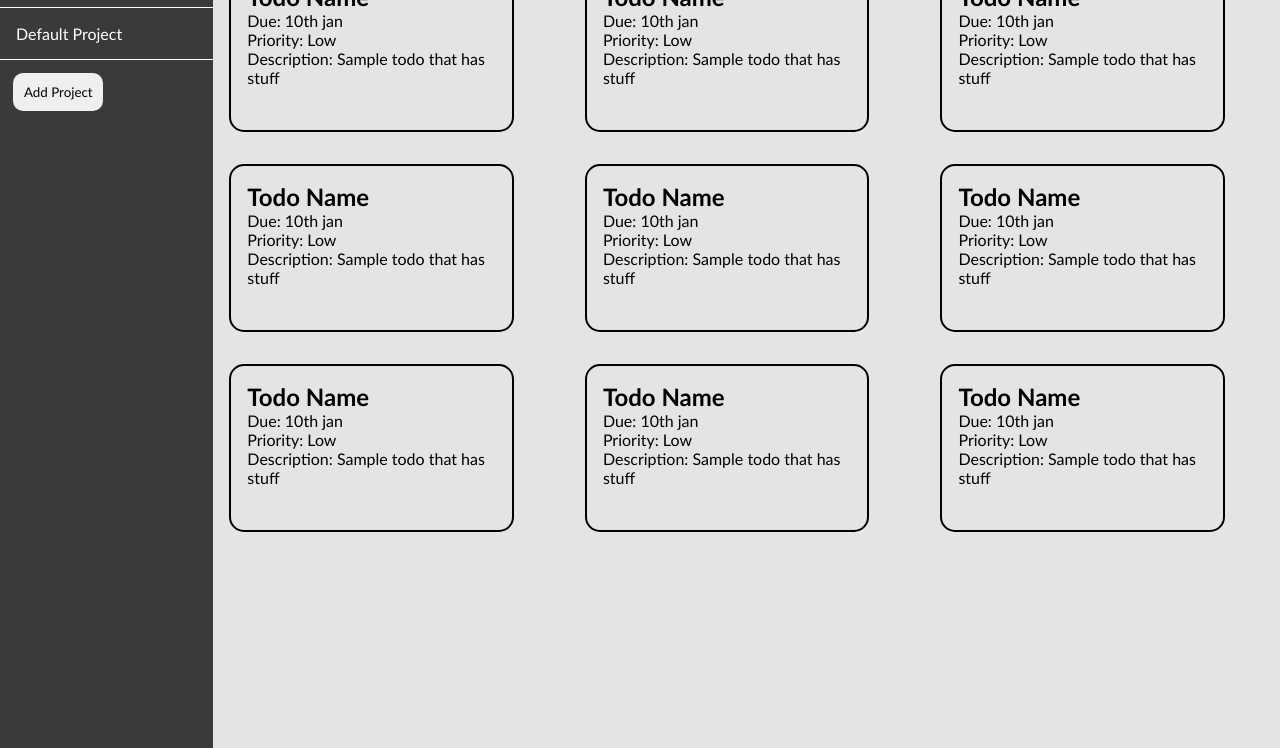
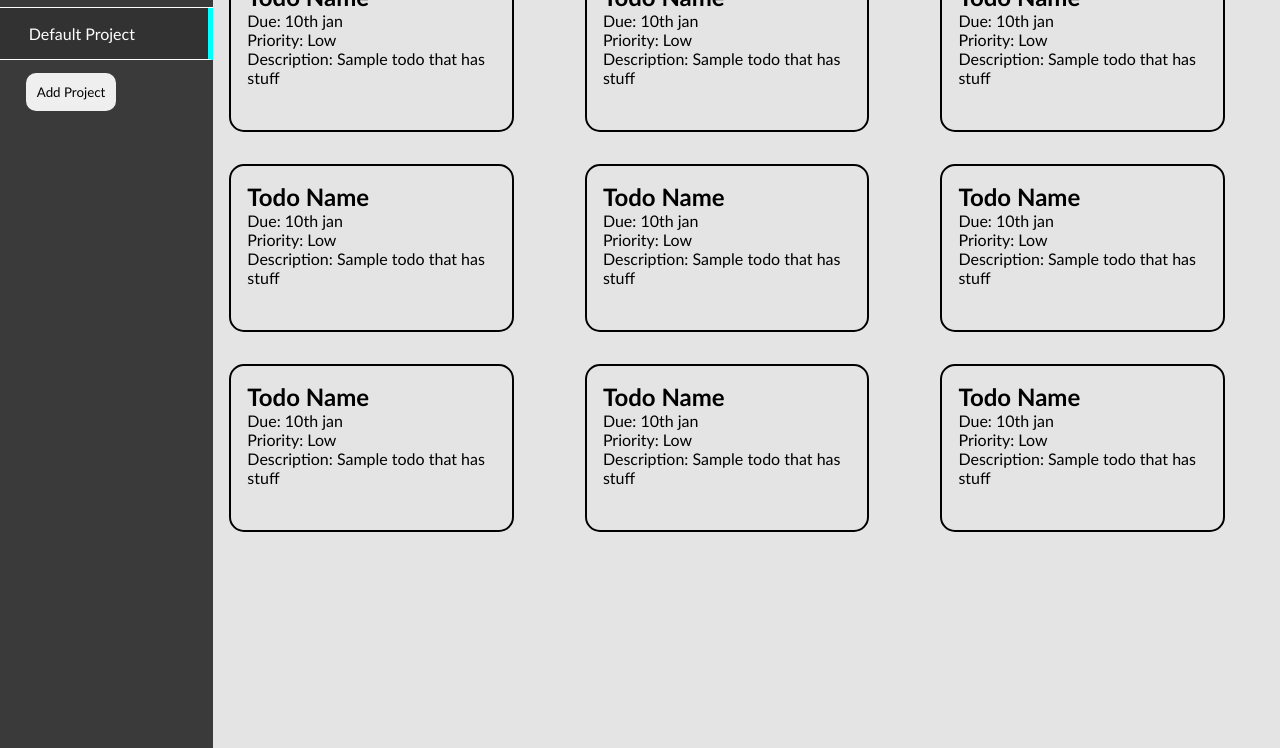
Before and after one commit to Appropriate32/Todo-List, a website built with webpack: page src/template.html in a window 1280 px wide. Shown: the part 92-840 px from the top of the page. Built offline with nearby package versions, Linux system fonts and the light colour scheme.

Commit message:
Added active states on projects

```diff
--- a/src/styles.css
+++ b/src/styles.css
@@ -72,8 +72,17 @@
     background: rgb(0, 0, 0);
 }
 
+.project-container.active {
+    background: rgb(50, 50, 50); /* A distinct background color */
+    border-right: 5px solid cyan;
+}
+
 .project-container p {
     color: white;
+}
+
+.project-container, .buttons {
+    padding-left: 0.8em;
 }
 
 .add-project {
@@ -113,5 +122,5 @@
 
 .todo-item:hover {
     transform: scale(1.03);
-    background: rgba(0, 0, 0, 0.189);
+    background: rgba(0, 0, 0, 0.064);
 }
```
Also changed, not shown: src/template.html (+3 -3 lines).
